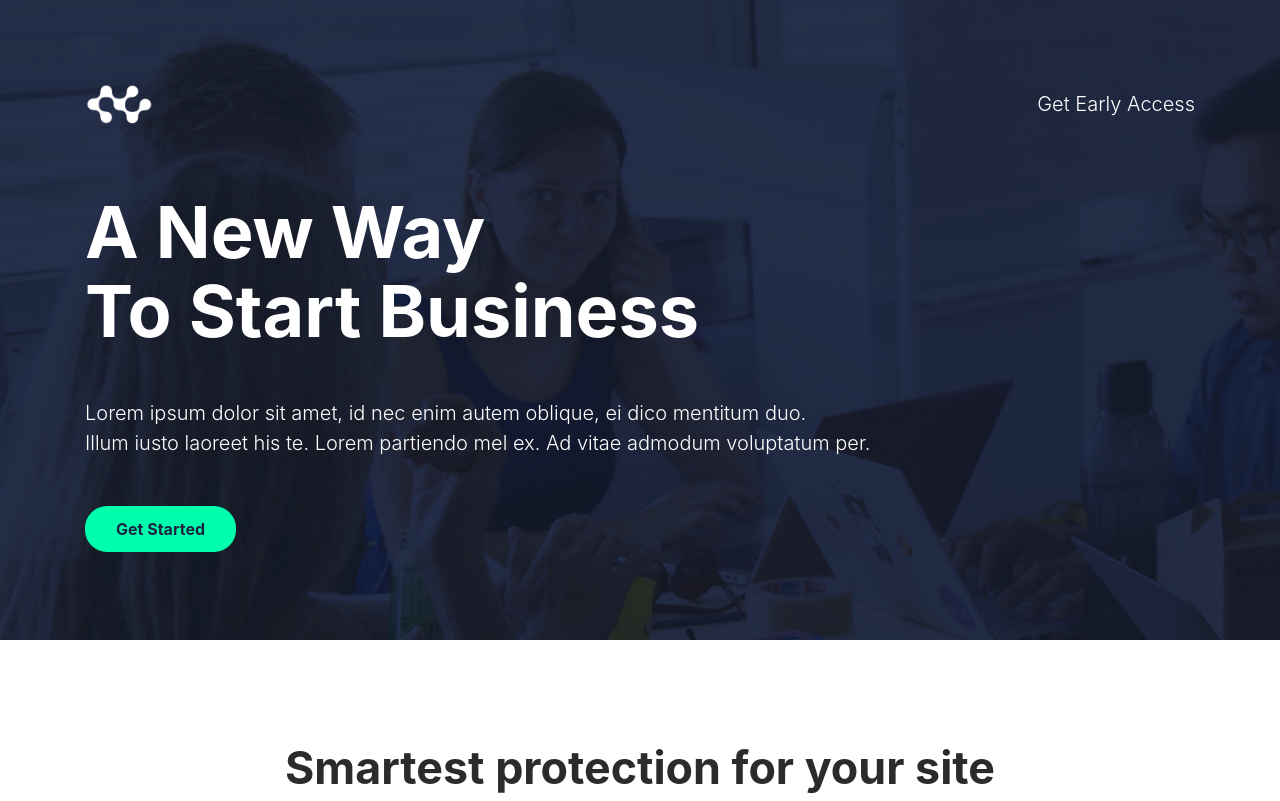
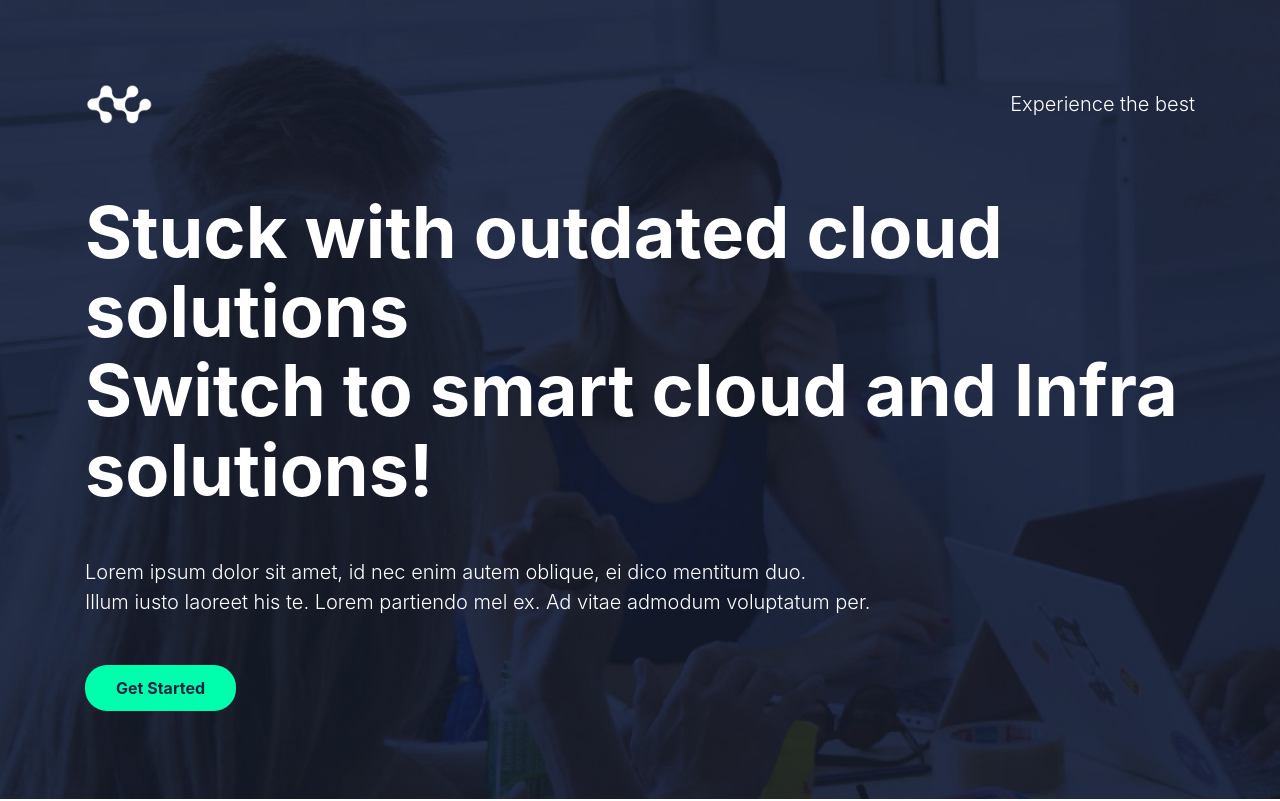
Before and after one commit to hokkolo/ownsite, a plain HTML site: page index.html in a window 1280 px wide. Shown: the top 801 px of the page. Drawn offline with Linux system fonts and the light colour scheme.

Commit message:
head change

```diff
--- a/index.html
+++ b/index.html
@@ -3,7 +3,7 @@
 <head>
     <meta charset="UTF-8">
     <meta name="viewport" content="width=device-width, initial-scale=1, shrink-to-fit=no">
-    <title>Bootstrap Template Atlas</title>
+    <title>Hokkolo</title>
     <meta name="description" content="Free bootstrap template Atlas">
     <link rel="icon" href="img/favicon.png" sizes="32x32" type="image/png">
     <!-- custom.css -->
@@ -27,13 +27,13 @@
                         <img src="img/logo.png" alt="logo">
                     </div>
                     <div class="col-6 align-self-center text-right">
-                        <a href="#" class="text-white lead">Get Early Access</a>
+                        <a href="#" class="text-white lead">Experience the best</a>
                     </div>
                 </div>
             </header>
             <h1 data-aos="fade" data-aos-easing="linear" data-aos-duration="1000" data-aos-once="true" class="display-3 text-white font-weight-bold my-5">
-            	A New Way<br>
-            	To Start Business
+            	Stuck with outdated cloud solutions<br>
+            	Switch to smart cloud and Infra solutions!
             </h1>
             <p data-aos="fade" data-aos-easing="linear" data-aos-duration="1000" data-aos-once="true" class="lead text-white my-4">
                 Lorem ipsum dolor sit amet, id nec enim autem oblique, ei dico mentitum duo.
```
